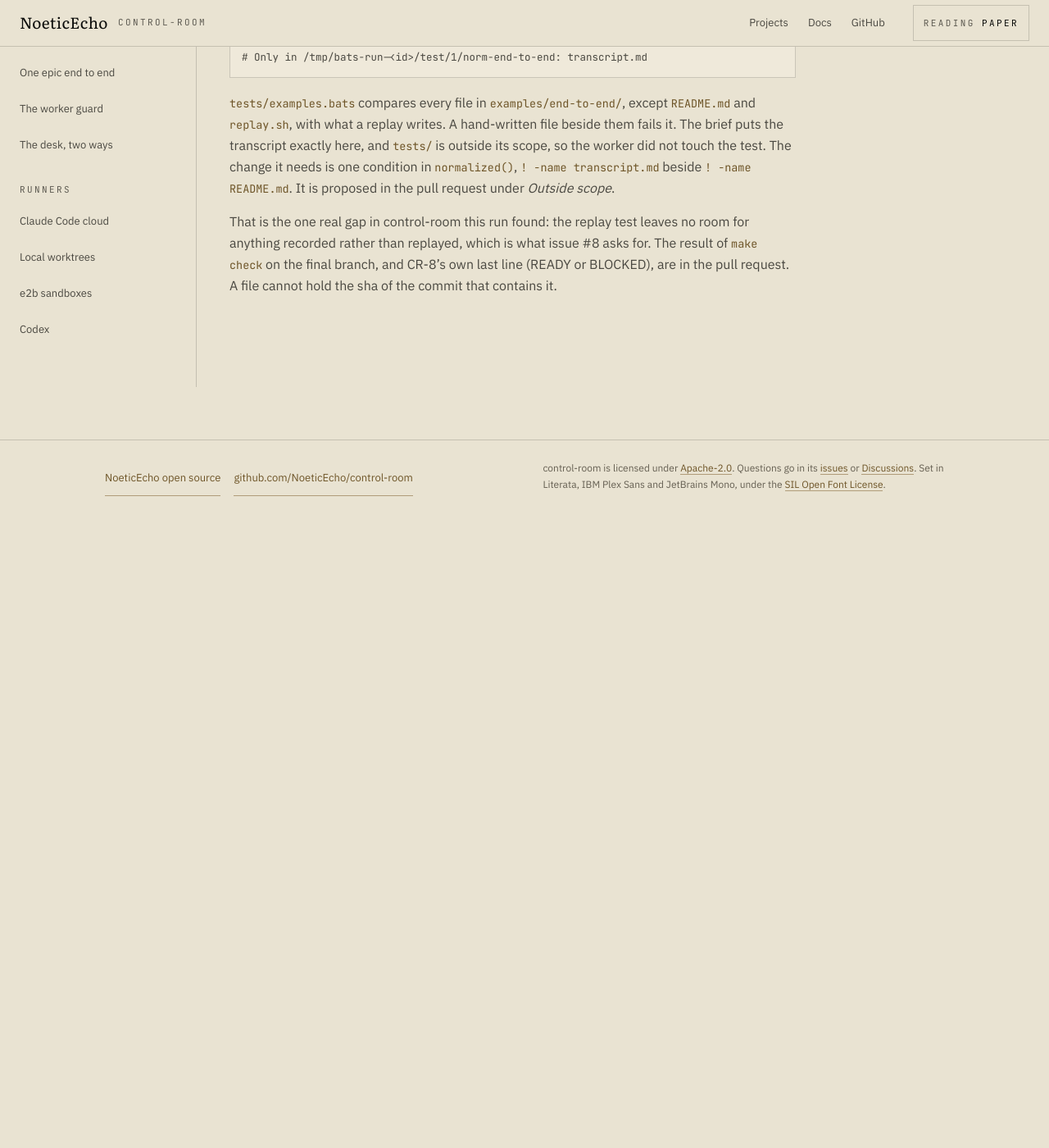
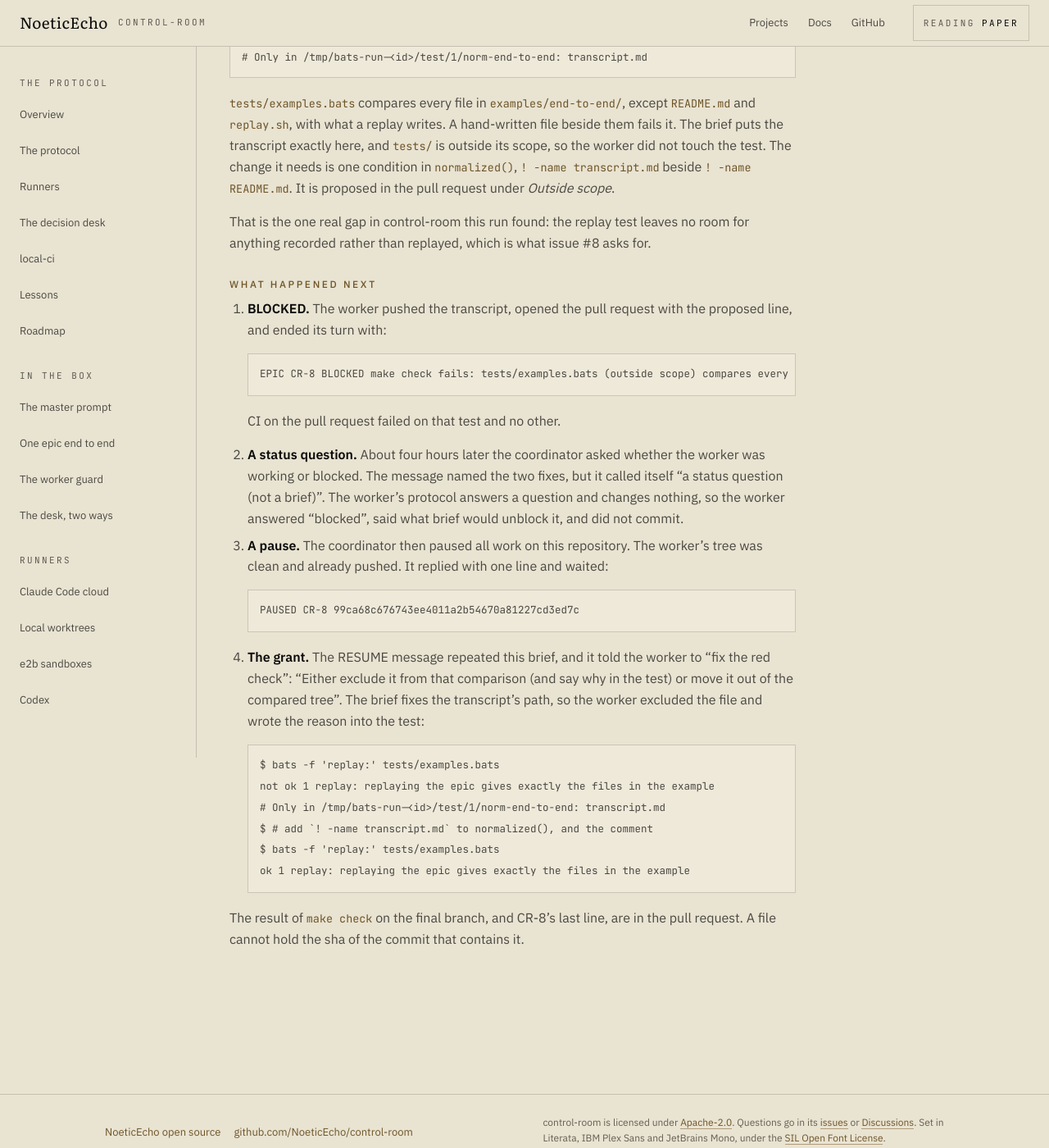
Before and after one commit to NoeticEcho/control-room, a Jekyll site: the page built from examples/end-to-end/transcript.md, in a window 1280 px wide and 1400 px high, scrolled down 12687 px. Shown: the whole window at 82% size. Built offline with Jekyll 4.4.1, drawn with Linux system fonts in a browser that asks for light colours; our own code applies the rules of GitHub Pages for plain Markdown files; before the commit the page ends 13324 px from its top, so only the background shows below that; some of the changed text lies outside the part shown.

Commit message:
CR-8: leave the transcript out of the replay comparison
tests/examples.bats compares examples/end-to-end/ with what replay.sh
writes; transcript.md records a real session and is not written by the
replay, so normalized() skips it, with the reason in a comment. Granted by
the RESUME brief of 2026-09-29. The transcript records the BLOCKED turn,
the pause and the grant; the README says what the comparison leaves out.

Co-Authored-By: Claude Opus 5.5 <noreply@anthropic.com>
Claude-Session: https://claude.ai/code/session_01GqEVKhz3Z9gcEv13FeWYpZ

````diff
--- a/examples/end-to-end/transcript.md
+++ b/examples/end-to-end/transcript.md
@@ -540,7 +540,7 @@ $ git fetch -q origin claude/wc-3-unicode-spaces
    and `run-wc-3-2`, and files the `discovered` item (awks other than mawk
    unverified) as a task.
 
-## 9. CR-8 itself: the check, and what stops it
+## 9. CR-8 itself: the check, what stopped it, and the fix
 
 This file is CR-8's work, on control-room's branch
 `claude/cr-8-e2e-transcript`. Before READY, `CLAUDE.md` asks for a merge of
@@ -566,6 +566,45 @@ scope*.
 
 That is the one real gap in control-room this run found: the replay test
 leaves no room for anything recorded rather than replayed, which is what
-issue #8 asks for. The result of `make check` on the final branch, and CR-8's
-own last line (READY or BLOCKED), are in the pull request. A file cannot hold
-the sha of the commit that contains it.
+issue #8 asks for.
+
+### What happened next
+
+1. **BLOCKED.** The worker pushed the transcript, opened the pull request with
+   the proposed line, and ended its turn with:
+
+   ```text
+   EPIC CR-8 BLOCKED make check fails: tests/examples.bats (outside scope) compares every file in examples/end-to-end/ with the replay, so the required transcript.md fails it; grant one condition, `! -name transcript.md` in normalized() (patch in PR #11), and it passes
+   ```
+
+   CI on the pull request failed on that test and no other.
+2. **A status question.** About four hours later the coordinator asked whether
+   the worker was working or blocked. The message named the two fixes, but it
+   called itself "a status question (not a brief)". The worker's protocol
+   answers a question and changes nothing, so the worker answered "blocked",
+   said what brief would unblock it, and did not commit.
+3. **A pause.** The coordinator then paused all work on this repository. The
+   worker's tree was clean and already pushed. It replied with one line and
+   waited:
+
+   ```text
+   PAUSED CR-8 99ca68c676743ee4011a2b54670a81227cd3ed7c
+   ```
+
+4. **The grant.** The RESUME message repeated this brief, and it told the
+   worker to "fix the red check": "Either exclude it from that comparison
+   (and say why in the test) or move it out of the compared tree". The brief
+   fixes the transcript's path, so the worker excluded the file and wrote the
+   reason into the test:
+
+   ```text
+   $ bats -f 'replay:' tests/examples.bats
+   not ok 1 replay: replaying the epic gives exactly the files in the example
+   # Only in /tmp/bats-run-<id>/test/1/norm-end-to-end: transcript.md
+   $ # add `! -name transcript.md` to normalized(), and the comment
+   $ bats -f 'replay:' tests/examples.bats
+   ok 1 replay: replaying the epic gives exactly the files in the example
+   ```
+
+The result of `make check` on the final branch, and CR-8's last line, are in
+the pull request. A file cannot hold the sha of the commit that contains it.
````
Also changed, not shown: examples/end-to-end/README.md (+3 -2 lines), 1 other file.
